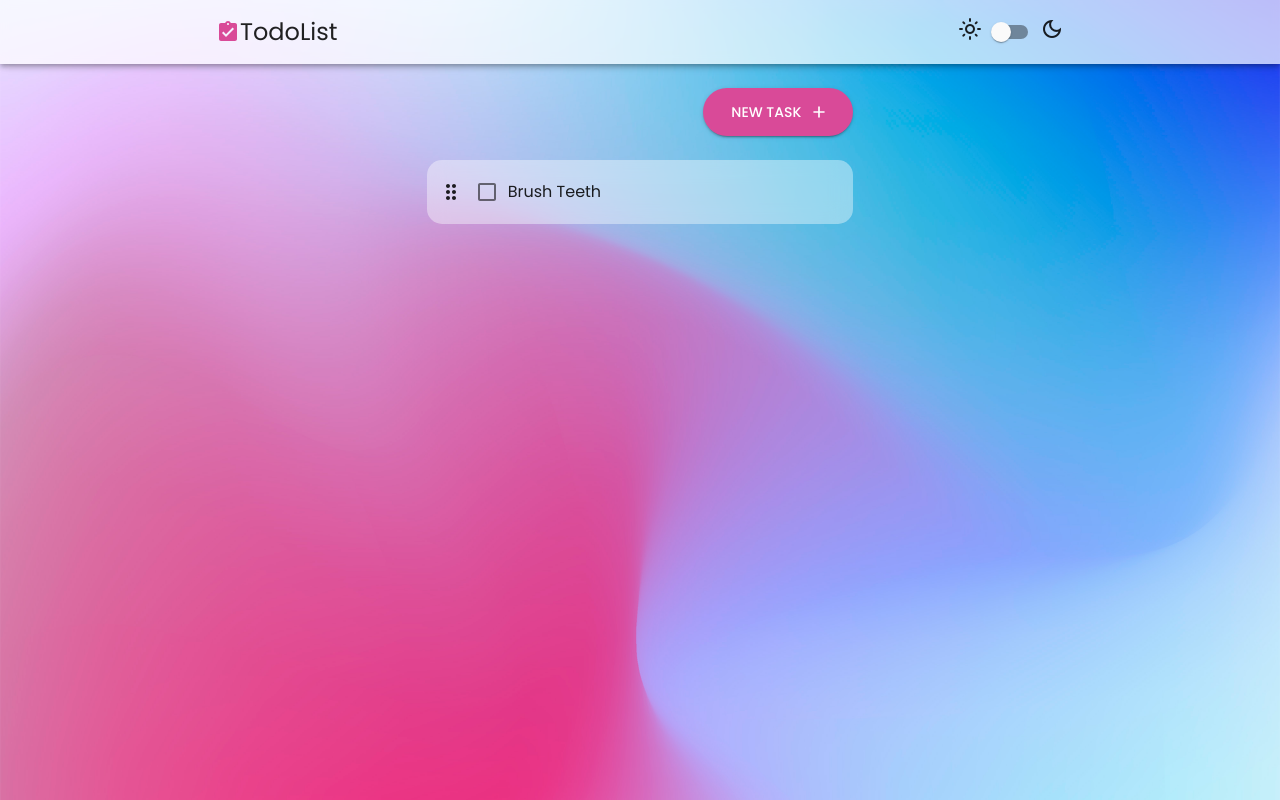
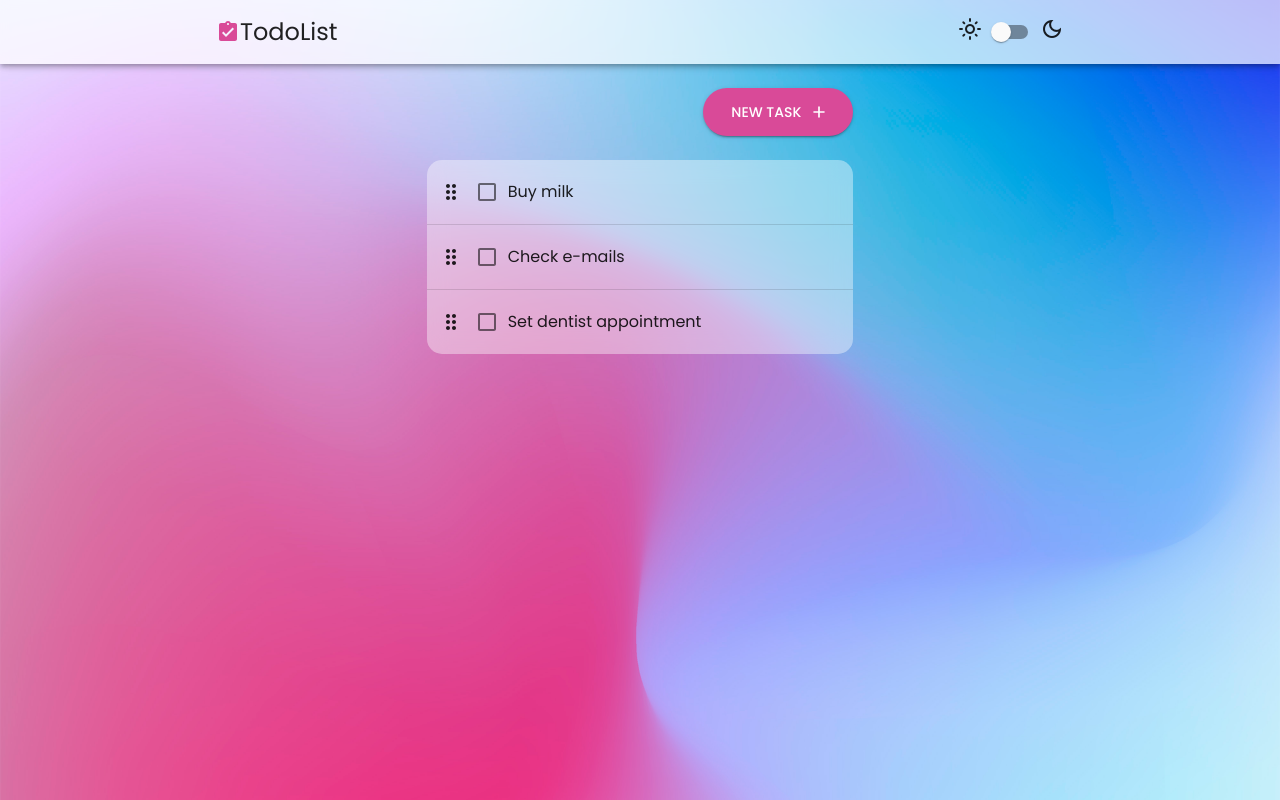
Before and after one commit to parthpatel6347/react-hooks-todo-app, a React (Create React App) app: page / in a window 1280 px wide. Built offline with nearby package versions, Linux system fonts and the light colour scheme.

Commit message:
update seeds

```diff
--- a/src/contexts/todosContext.js
+++ b/src/contexts/todosContext.js
@@ -3,7 +3,11 @@ import todoReducer from "../reducers/todoReducer";
 import { useLocalStorageReducer } from "../hooks/useLocalStorageReducer";
 import { useDarkMode } from "../hooks/useDarkMode";
 
-const initialTodos = [{ id: 1, task: "Brush Teeth", completed: false }];
+const initialTodos = [
+  { id: 1, task: "Buy milk", completed: false },
+  { id: 2, task: "Check e-mails", completed: false },
+  { id: 3, task: "Set dentist appointment", completed: false },
+];
 
 export const TodosContext = createContext();
 export const DispatchContext = createContext();
```
